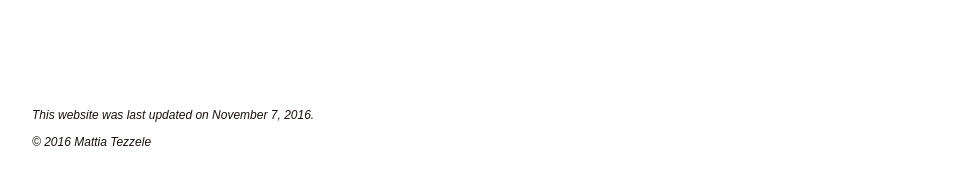
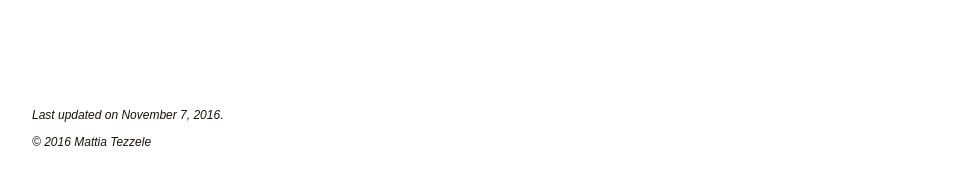
Before and after one commit to mrzool/mrzool.github.io, a Jekyll site: the page built from index.md, in a window 1280 px wide. Shown: the part 663-848 px from the top of the page, without its empty margins (0-976 px from the left). Built offline with Jekyll 4.4.1, drawn with Linux system fonts in a browser that asks for light colours.

Commit message:
omit needless words

```diff
--- a/_includes/_footer.html
+++ b/_includes/_footer.html
@@ -1,4 +1,4 @@
 <footer class="ml2 mr2 px2 mt2 mb3">
-  <small class="h6"><i>This website was last updated on {{ 'now' | date: "%B %-d, %Y" }}.</i><br>
+  <small class="h6"><i>Last updated on {{ 'now' | date: "%B %-d, %Y" }}.</i><br>
     <i>&copy; {{ 'now' | date: "%Y" }} Mattia Tezzele</i> </small>
 </footer>
```
